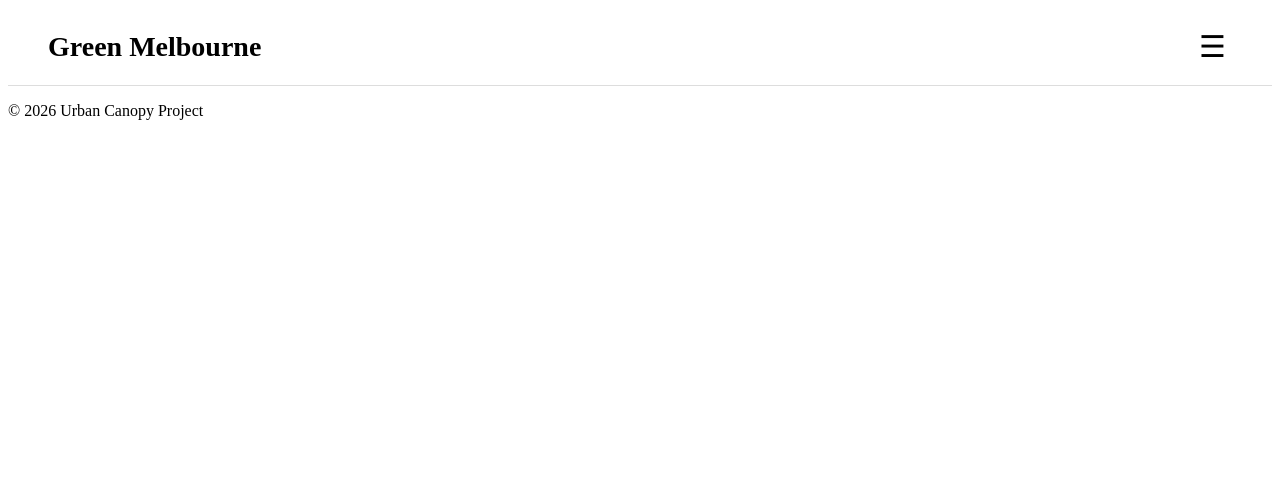
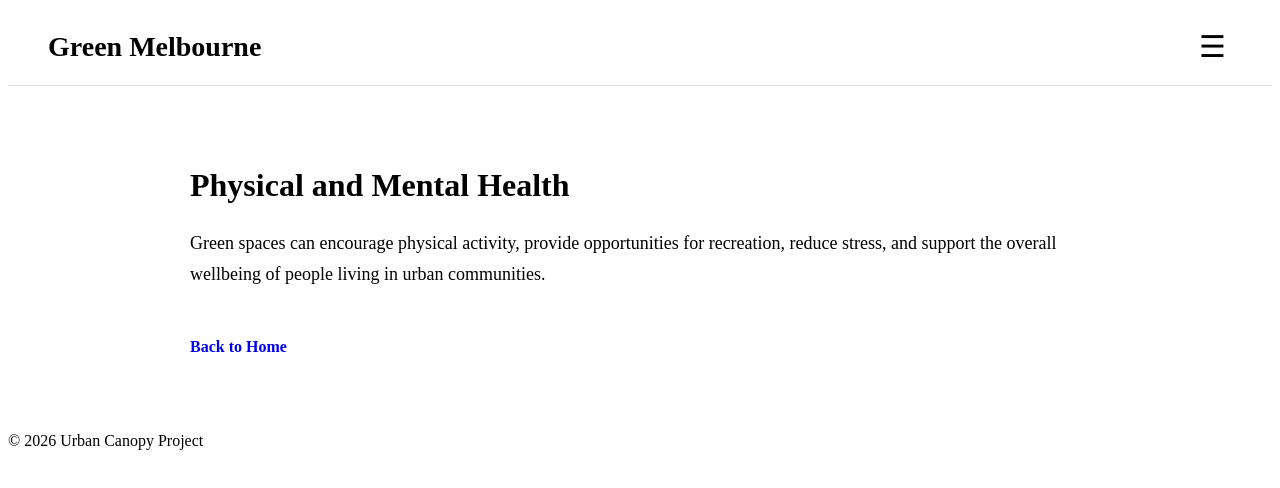
Before and after one commit to Frank-C-35839899/Assessment, a Vue app: page /importance/health in a window 1280 px wide. Shown: the top 488 px of the page. Built offline with nearby package versions, Linux system fonts and the light colour scheme; the HTML template or start-up script is replaced by a standard one.

Commit message:
edit importance 1

```diff
--- a/src/components/ImportanceSection.vue
+++ b/src/components/ImportanceSection.vue
@@ -3,41 +3,53 @@
     <h2>Importance of Urban Greening</h2>
 
     <div class="cards">
-      <div class="card">
-        <h3>Hydrology and Soil</h3>
-        <p>
-          Urban greening helps improve soil quality, reduce surface runoff, and support better water
-          management in urban environments.
-        </p>
-      </div>
+      <router-link to="/importance/hydrology-soil" class="importance-card">
+        Hydrology and Soil
+      </router-link>
 
-      <div class="card">
-        <h3>Physical and Mental Health</h3>
-        <p>
-          Green spaces can support healthier lifestyles, reduce stress, and improve the overall
-          wellbeing of local communities.
-        </p>
-      </div>
+      <router-link to="/importance/health" class="importance-card">
+        Physical and Mental Health
+      </router-link>
     </div>
   </section>
 </template>
 
 <style scoped>
 .importance-section {
-  padding: 40px;
+  padding: 50px 40px;
 }
 
 .cards {
   display: flex;
-  gap: 20px;
+  gap: 24px;
   flex-wrap: wrap;
 }
 
-.card {
+.importance-card {
   flex: 1;
-  min-width: 250px;
-  padding: 20px;
+  min-width: 280px;
+
+  display: flex;
+  align-items: center;
+  justify-content: center;
+
+  min-height: 160px;
+  padding: 30px;
+
   border: 1px solid #ddd;
   border-radius: 10px;
+
+  text-decoration: none;
+  color: #222;
+
+  font-size: 22px;
+  font-weight: bold;
+
+  transition: 0.2s;
+}
+
+.importance-card:hover {
+  transform: translateY(-4px);
+  box-shadow: 0 6px 14px rgba(0, 0, 0, 0.12);
 }
 </style>
--- a/src/router/index.js
+++ b/src/router/index.js
@@ -5,6 +5,8 @@ import UrbanGreeningView from '../views/UrbanGreeningView.vue'
 import TreePlantingView from '../views/TreePlantingView.vue'
 import BiodiversityView from '../views/BiodiversityView.vue'
 import AboutView from '../views/AboutView.vue'
+import HydrologySoilView from '../views/HydrologySoilView.vue'
+import HealthView from '../views/HealthView.vue'
 
 const routes = [
   {
@@ -32,6 +34,16 @@ const routes = [
     name: 'About',
     component: AboutView,
   },
+  {
+    path: '/importance/hydrology-soil',
+    name: 'HydrologySoil',
+    component: HydrologySoilView,
+  },
+  {
+    path: '/importance/health',
+    name: 'Health',
+    component: HealthView,
+  },
 ]
 
 const router = createRouter({
--- /dev/null
+++ b/src/views/HealthView.vue
@@ -0,0 +1,36 @@
+<template>
+  <div class="detail-page">
+    <h1>Physical and Mental Health</h1>
+
+    <p>
+      Green spaces can encourage physical activity, provide opportunities for recreation, reduce
+      stress, and support the overall wellbeing of people living in urban communities.
+    </p>
+
+    <router-link to="/" class="back-link"> Back to Home </router-link>
+  </div>
+</template>
+
+<style scoped>
+.detail-page {
+  max-width: 900px;
+  margin: 0 auto;
+  padding: 60px 30px;
+}
+
+.detail-page h1 {
+  margin-bottom: 24px;
+}
+
+.detail-page p {
+  font-size: 18px;
+  line-height: 1.7;
+}
+
+.back-link {
+  display: inline-block;
+  margin-top: 30px;
+  text-decoration: none;
+  font-weight: bold;
+}
+</style>
--- /dev/null
+++ b/src/views/HydrologySoilView.vue
@@ -0,0 +1,36 @@
+<template>
+  <div class="detail-page">
+    <h1>Hydrology and Soil</h1>
+
+    <p>
+      Urban greening helps improve soil quality, reduce surface runoff, support water infiltration,
+      and improve water management in urban areas.
+    </p>
+
+    <router-link to="/" class="back-link"> Back to Home </router-link>
+  </div>
+</template>
+
+<style scoped>
+.detail-page {
+  max-width: 900px;
+  margin: 0 auto;
+  padding: 60px 30px;
+}
+
+.detail-page h1 {
+  margin-bottom: 24px;
+}
+
+.detail-page p {
+  font-size: 18px;
+  line-height: 1.7;
+}
+
+.back-link {
+  display: inline-block;
+  margin-top: 30px;
+  text-decoration: none;
+  font-weight: bold;
+}
+</style>
```
